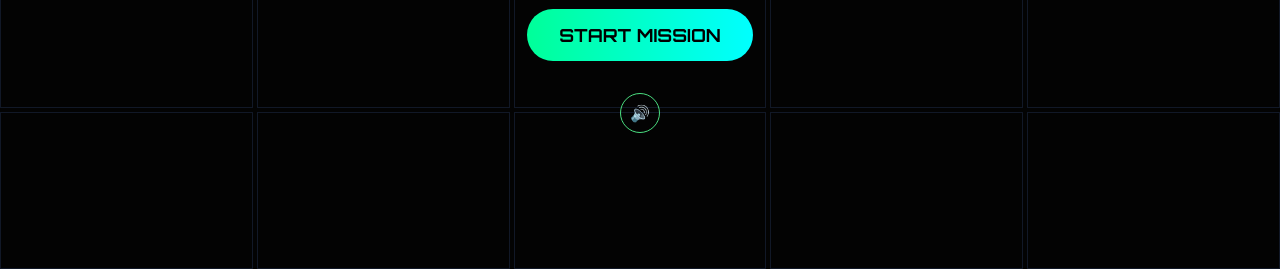
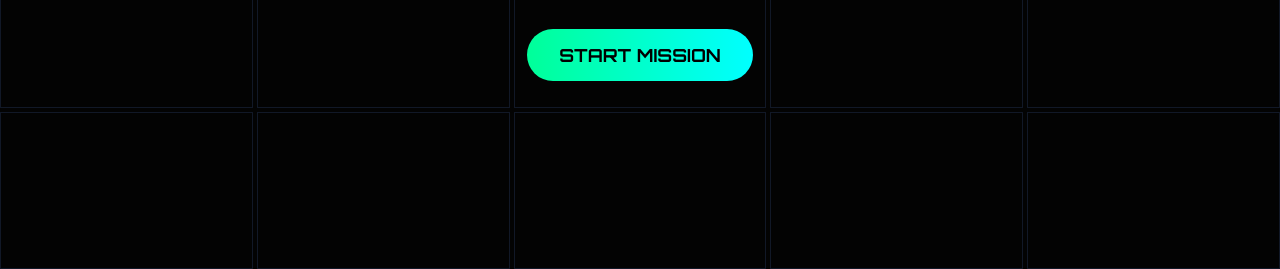
Before and after one commit to eliasmwangi414-bit/EliasMwangiportfolio, a plain HTML site: page index.html in a window 1280 px wide. Shown: the part 531-800 px from the top of the page. Drawn offline with nearby package versions, Linux system fonts and the light colour scheme.

Commit message:
Update index.html

```diff
--- a/index.html
+++ b/index.html
@@ -295,13 +295,8 @@
                 START MISSION
             </button>
 
-            <div class="flex justify-center space-x-4">
-                <button id="musicToggle" class="w-10 h-10 rounded-full border border-green-400 flex items-center justify-center" onclick="toggleMusic()">
-                    <span id="musicIcon">🔊</span>
-                </button>
 
-            </div>
-        </div>
+
     </section>
 
     <!-- Main Content (hidden until start) -->
```
